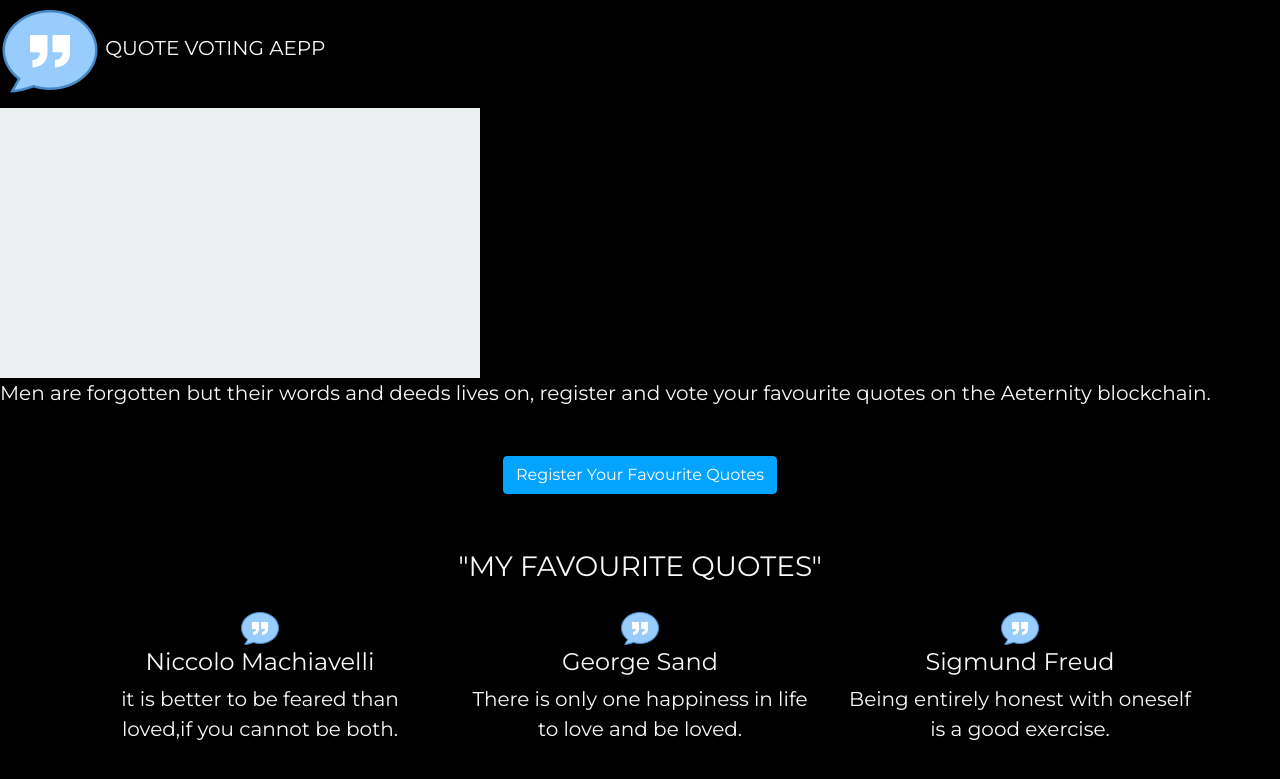
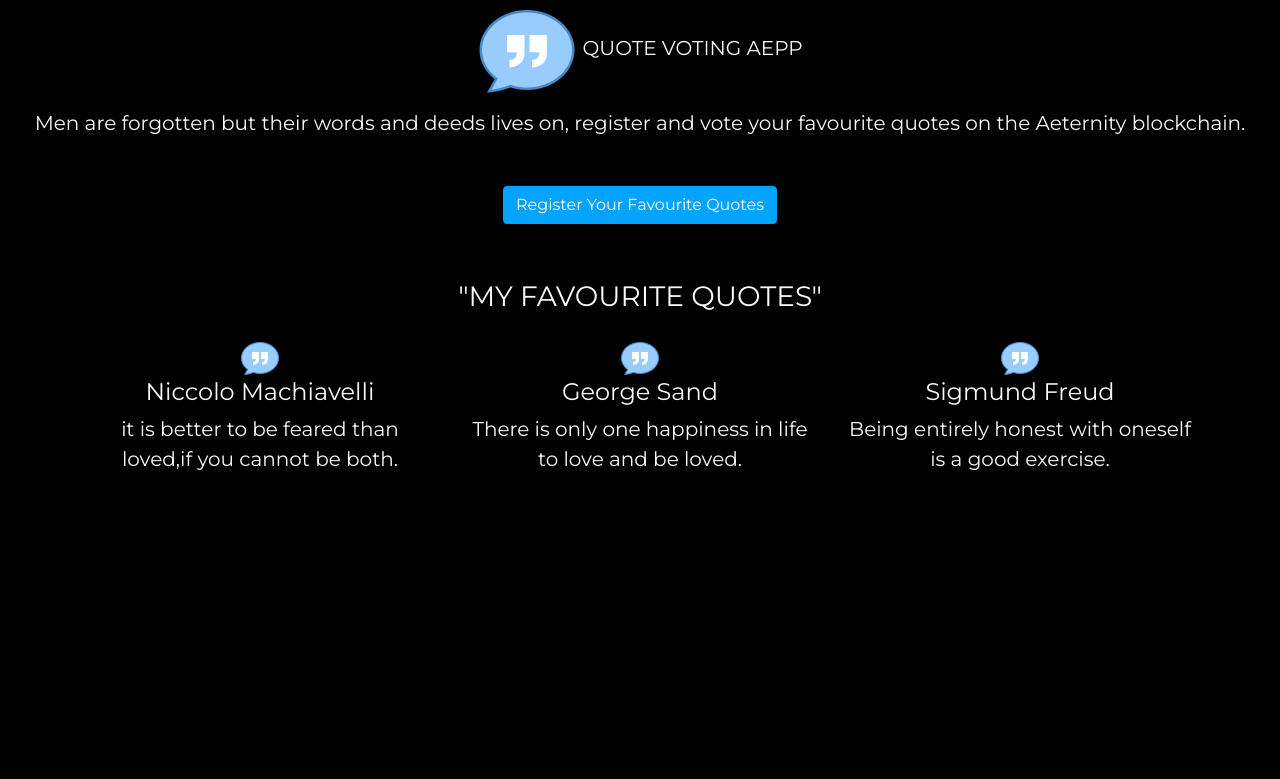
Before and after one commit to Tosinalabi/AeternitydevAepp-Quote-vote, a plain HTML site: page index.html in a window 1280 px wide. Drawn offline with Linux system fonts and the light colour scheme; a script that the page names is missing.

Commit message:
@emmanuelJet suggested update

```diff
--- a/index.html
+++ b/index.html
@@ -20,12 +20,11 @@
 </head>
 <body>
   <div id="title-div container justify-content-center">
-    <h4 class="text-light lead">
+    <h4 class="text-light lead text-center">
       <img src="images/icons8-quote-100.png" class="d-sm-inline" alt="Logo">
       QUOTE VOTING AEPP
     </h4>
-    <img src="images/giphy.gif" alt="Loading...">
-    <p class="lead text-light lead">Men are forgotten but their words and deeds lives on, register and vote your favourite quotes on the Aeternity blockchain.</p>
+    <p class="lead text-light lead text-center">Men are forgotten but their words and deeds lives on, register and vote your favourite quotes on the Aeternity blockchain.</p>
   </div>
 
   <section>
```
